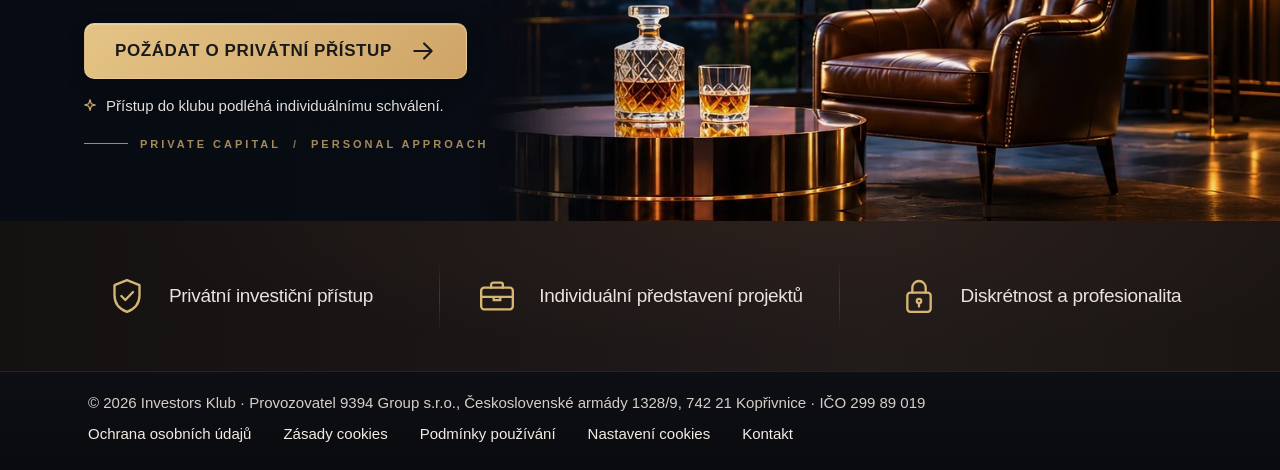
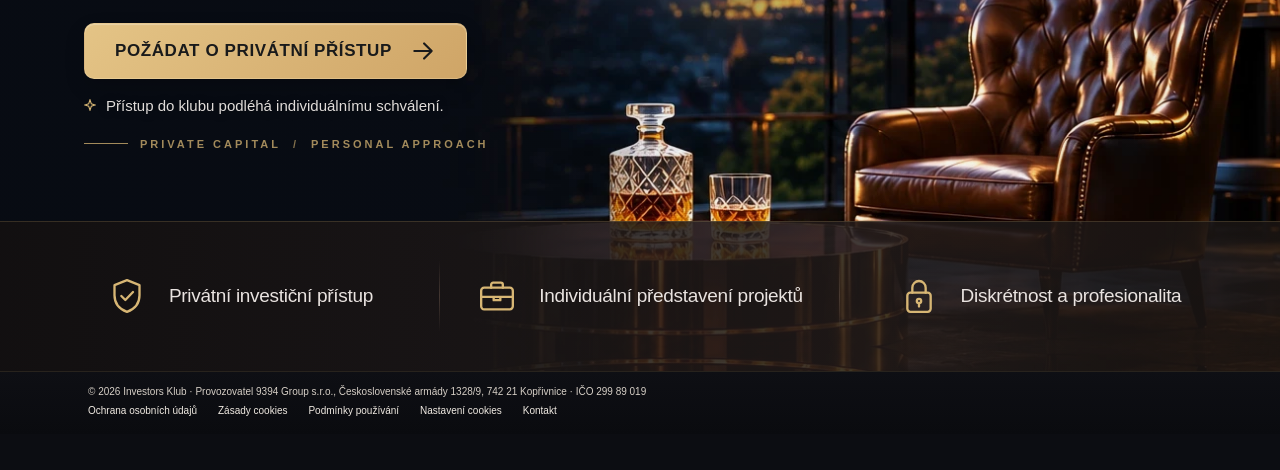
Before and after one commit to Escobarinc/investors-klub-nad-5m, a plain HTML site: page index.html in a window 1280 px wide. Shown: the part 429-899 px from the top of the page. After the commit the page ends 863 px from the top, so only its background shows below. Drawn offline with Linux system fonts and the light colour scheme.

Commit message:
Spodní lišta patičky zmenšená na 65 %; pás výhod přes spodek fotky s krytím 85 %; hlavička podstránek přes celou šířku
Co-Authored-By: Claude Opus 5.5 <noreply@anthropic.com>

```diff
--- a/index.html
+++ b/index.html
@@ -7,7 +7,7 @@
   <meta name="description" content="Investors Klub — privátní investiční klub od 5 mil. Kč. Individuální přístup k vybraným investičním příležitostem.">
   <meta name="theme-color" content="#0c0d12">
   <title>Investors Klub — Privátní investiční klub od 5 mil. Kč</title>
-  <link rel="stylesheet" href="styles.css?v=20261118c">
+  <link rel="stylesheet" href="styles.css?v=20261118e">
   <script src="script.js?v=20261118c" defer></script>
 </head>
 <body class="access-locked">
--- a/styles.css
+++ b/styles.css
@@ -593,3 +593,18 @@ body.access-locked .site-wrap .f-bottom { border-top: 0; }
 body.q-page footer.site-footer { margin-top: 24px; }
 @media (max-width: 540px) { .f-bottom { font-size: 14px; } .f-legal a, .f-legal button { font-size: 14px; } .f-legal { gap: 10px 20px; } }
 body.q-page { display: flex; flex-direction: column; } body.q-page > .q-main { flex: 1; } body.q-page > footer.site-footer { margin-top: 0; }
+
+/* Spodní lišta patičky zmenšená na 65 % */
+.f-bottom { gap: 6px; padding-top: 14px; padding-bottom: 18px; font-size: 10px; }
+.f-legal { gap: 6px 21px; margin-top: 2px; }
+.f-legal a, .f-legal button { font-size: 10px; }
+@media (max-width: 540px) { .f-bottom, .f-legal a, .f-legal button { font-size: 10px; } .f-legal { gap: 6px 14px; } }
+body.q-page > .q-header { width: 100%; }
+
+/* Pás výhod přes spodek fotky, krytí 85 % (fotka lehce prosvítá) */
+@media (min-width: 821px) {
+  body:not(.is-member) .hero-shell { height: 100vh; height: 100svh; max-height: calc(930px + var(--features-height)); }
+  body:not(.is-member) section#hero { padding-bottom: var(--features-height); }
+  section#features { position: relative; z-index: 2; margin-top: calc(-1 * var(--features-height)); background: linear-gradient(90deg, rgba(20,17,17,.85), rgba(33,27,26,.85) 68%, rgba(26,21,19,.85)); box-shadow: inset 0 1px 0 rgba(215,182,116,.18); backdrop-filter: none; }
+  .dialog-layer.is-inline { top: calc(var(--header-height) + (100% - var(--header-height) - var(--features-height)) / 2); }
+}
```
Also changed, not shown: dotaznik.html (+1 -1 lines), podminky-pouzivani.html (+1 -1 lines), profil.html (+1 -1 lines), zasady-cookies.html (+1 -1 lines), zasady-ochrany-osobnich-udaju.html (+1 -1 lines).
